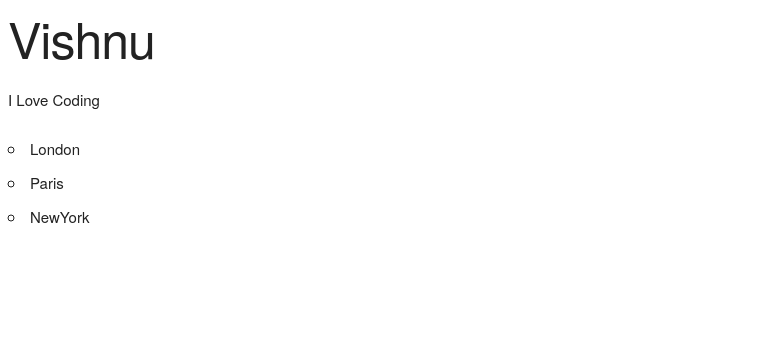
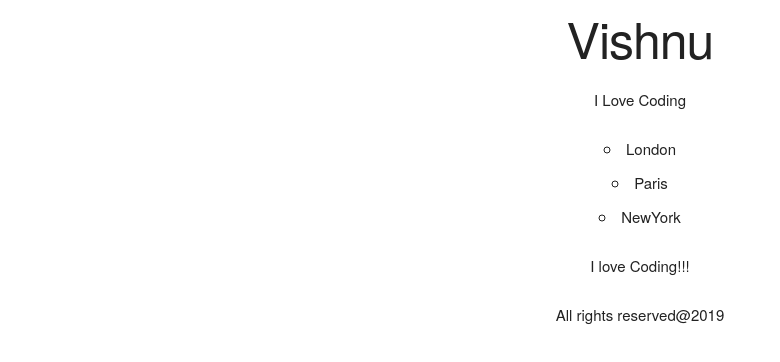
Before and after one commit to vermad843/React-Concepts, a React (Create React App) app: page / in a window 1280 px wide. Shown: the top 362 px of the page, without its empty margins (0-780 px from the left). Built offline with nearby package versions, Linux system fonts and the light colour scheme.

Commit message:
adding component folder and adding nav,main,footer files

```diff
--- /dev/null
+++ b/src/App.css
@@ -0,0 +1,3 @@
+.App {
+    text-align : center;
+}
--- a/src/App.js
+++ b/src/App.js
@@ -1,18 +1,19 @@
 import React from 'react';
 import ReactDOM from 'react-dom';
+import Nav from './components/Nav';
+import Main from './components/main';
+import Footer from './components/footer';
+import './App.css';
+
 
 
 
 function App() {
   return (
-    <div>
-       <h1>Vishnu</h1>
-       <p>I Love Coding</p>
-      <ul>
-        <li>London </li>
-        <li>Paris</li>
-        <li>NewYork</li>
-     </ul>
+    <div className = "App">
+      <Nav/>
+      <Main/>
+      <Footer/>
    </div>
   );
 }
--- /dev/null
+++ b/src/components/Nav.js
@@ -0,0 +1,23 @@
+import React from 'react';
+import ReactDOM from 'react-dom';
+
+
+
+function Nav() {
+  return (
+    <div>
+      <nav>
+           <h1>Vishnu</h1>
+            <p>I Love Coding</p>
+         <ul>
+           <li>London </li>
+           <li>Paris</li>
+           <li>NewYork</li>
+        </ul>
+      </nav>
+   </div>
+  );
+}
+
+
+export default Nav;
--- /dev/null
+++ b/src/components/footer.js
@@ -0,0 +1,17 @@
+import React from 'react';
+import ReactDOM from 'react-dom';
+
+
+
+function Footer() {
+  return (
+    <div>
+      <footer>
+        All rights reserved@2019
+      </footer>
+   </div>
+  );
+}
+
+
+export default Footer;
--- /dev/null
+++ b/src/components/main.js
@@ -0,0 +1,17 @@
+import React from 'react';
+import ReactDOM from 'react-dom';
+
+
+
+function Main() {
+  return (
+    <div>
+      <mian>
+         <p>I love Coding!!!</p>
+      </mian>
+   </div>
+  );
+}
+
+
+export default Main;
```
